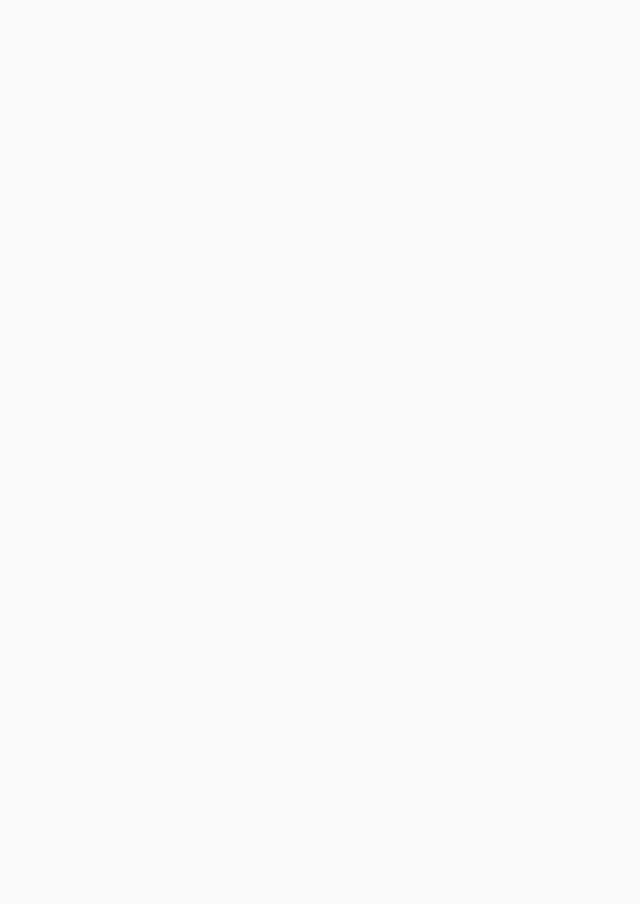
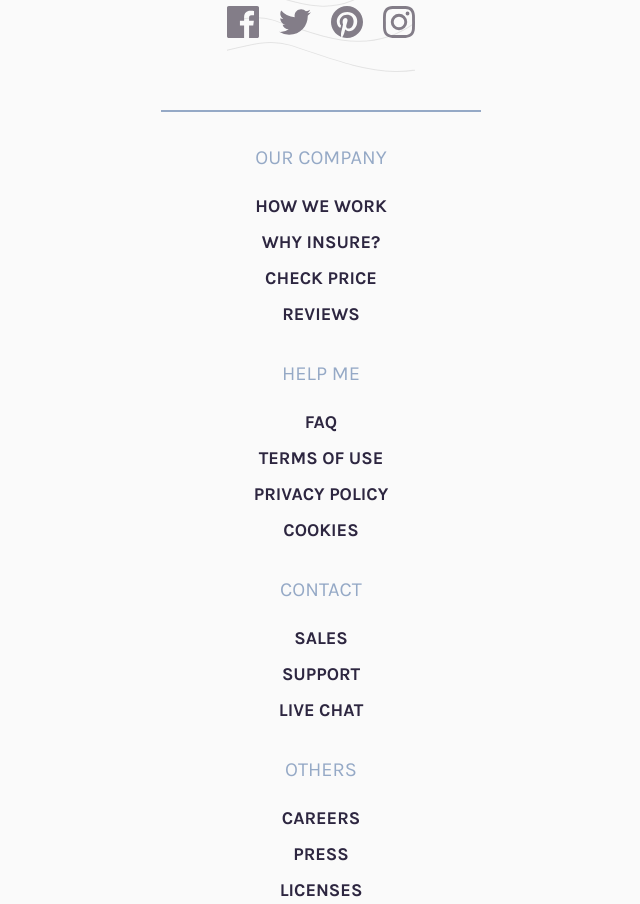
Before and after one commit to Tsuna21182/insure-landing-page-master, a React (Vite) app: page / in a window 1280 px wide. Shown: the part 3337-4241 px from the top of the page, without its empty margins (319-959 px from the left). Before the commit the page ends 3280 px from the top, so only its background shows below. Built offline with nearby package versions, Linux system fonts and the light colour scheme.

Commit message:
creacion footer agrupacion elementos

```diff
--- a/src/App.tsx
+++ b/src/App.tsx
@@ -1,7 +1,8 @@
-import Header from "./components/Header";
-import Hero from "./components/Hero";
-import Characteristics from "./components/Characteristics";
-import FindWork from "./components/FindWork";
+import Header from "./Header/Header";
+import Hero from "./components/Hero/Hero";
+import Characteristics from "./components/Section/Characteristics";
+import FindWork from "./components/Section/FindWork";
+import Footer from "./components/Footer/Footer";
 
 function App() {
   return (
@@ -10,6 +11,7 @@ function App() {
       <Hero />
       <Characteristics />
       <FindWork />
+      <Footer />
     </>
   );
 }
--- a/src/components/Header.tsx
+++ b/src/Header/Header.tsx
@@ -1,6 +1,6 @@
 import { useState } from "react";
-import NavBar from "./NavBar";
-import Btn from "./Btn";
+import NavBar from "../components/NavBar";
+import Btn from "../components/Btn";
 
 function Header() {
   const [isOpen, setIsOpen] = useState(false);
--- /dev/null
+++ b/src/components/Footer/Company.tsx
@@ -0,0 +1,23 @@
+function Company() {
+  return (
+    <section className="flex flex-col items-center gap-5 font-body">
+      <h3 className="uppercase text-GrayishBlue text-xl">our company</h3>
+      <ul className="flex flex-col text-center gap-2">
+        <a href="#" className="text-lg uppercase text-DarkViolet font-bold">
+          how we work
+        </a>
+        <a href="#" className="text-lg uppercase text-DarkViolet font-bold">
+          why insure?
+        </a>
+        <a href="#" className="text-lg uppercase text-DarkViolet font-bold">
+          check price
+        </a>
+        <a href="#" className="text-lg uppercase text-DarkViolet font-bold">
+          Reviews
+        </a>
+      </ul>
+    </section>
+  );
+}
+
+export default Company;
--- /dev/null
+++ b/src/components/Footer/Contact.tsx
@@ -0,0 +1,20 @@
+function Contact() {
+  return (
+    <section className="flex flex-col items-center gap-5 font-body">
+      <h3 className="uppercase text-GrayishBlue text-xl">contact</h3>
+      <ul className="flex flex-col text-center gap-2">
+        <a href="#" className="text-lg uppercase text-DarkViolet font-bold">
+          sales
+        </a>
+        <a href="#" className="text-lg uppercase text-DarkViolet font-bold">
+          support
+        </a>
+        <a href="#" className="text-lg uppercase text-DarkViolet font-bold">
+          live chat
+        </a>
+      </ul>
+    </section>
+  );
+}
+
+export default Contact;
--- /dev/null
+++ b/src/components/Footer/Footer.tsx
@@ -0,0 +1,20 @@
+import Redes from "./Redes";
+import Company from "./Company";
+import HelpMe from "./HelpMe";
+import Contact from "./Contact";
+import Others from "./Others";
+
+function Footer() {
+  return (
+    <footer className="flex flex-col items-center gap-8">
+      <Redes />
+      <div className="border border-GrayishBlue w-80"></div>
+      <Company />
+      <HelpMe />
+      <Contact />
+      <Others />
+    </footer>
+  );
+}
+
+export default Footer;
--- /dev/null
+++ b/src/components/Footer/HelpMe.tsx
@@ -0,0 +1,23 @@
+function HelpMe() {
+  return (
+    <section className="flex flex-col items-center gap-5 font-body">
+      <h3 className="uppercase text-GrayishBlue text-xl">help me</h3>
+      <ul className="flex flex-col text-center gap-2">
+        <a href="#" className="text-lg uppercase text-DarkViolet font-bold">
+          faq
+        </a>
+        <a href="#" className="text-lg uppercase text-DarkViolet font-bold">
+          terms of use
+        </a>
+        <a href="#" className="text-lg uppercase text-DarkViolet font-bold">
+          privacy policy
+        </a>
+        <a href="#" className="text-lg uppercase text-DarkViolet font-bold">
+          cookies
+        </a>
+      </ul>
+    </section>
+  );
+}
+
+export default HelpMe;
--- /dev/null
+++ b/src/components/Footer/Others.tsx
@@ -0,0 +1,20 @@
+function Others() {
+  return (
+    <section className="flex flex-col items-center gap-5 font-body">
+      <h3 className="uppercase text-GrayishBlue text-xl">others</h3>
+      <ul className="flex flex-col text-center gap-2">
+        <a href="#" className="text-lg uppercase text-DarkViolet font-bold">
+          careers
+        </a>
+        <a href="#" className="text-lg uppercase text-DarkViolet font-bold">
+          press
+        </a>
+        <a href="#" className="text-lg uppercase text-DarkViolet font-bold">
+          licenses
+        </a>
+      </ul>
+    </section>
+  );
+}
+
+export default Others;
--- /dev/null
+++ b/src/components/Footer/Redes.tsx
@@ -0,0 +1,39 @@
+function Redes() {
+  return (
+    <section className="flex flex-col text-center items-center bg-[url(/images/bg-pattern-footer-mobile.svg)]">
+      <img src="/images/logo.svg" alt="imagen logo" className="w-35" />
+      <ul className="flex items-center my-10 gap-5">
+        <a href="">
+          <img
+            src="/images/icon-facebook.svg"
+            alt="icono redes"
+            className="w-8"
+          />
+        </a>
+        <a href="">
+          <img
+            src="/images/icon-twitter.svg"
+            alt="icono redes"
+            className="w-8"
+          />
+        </a>
+        <a href="">
+          <img
+            src="/images/icon-pinterest.svg"
+            alt="icono redes"
+            className="w-8"
+          />
+        </a>
+        <a href="">
+          <img
+            src="/images/icon-instagram.svg"
+            alt="icono redes"
+            className="w-8"
+          />
+        </a>
+      </ul>
+    </section>
+  );
+}
+
+export default Redes;
--- a/src/components/Hero.tsx
+++ b/src/components/Hero/Hero.tsx
@@ -1,4 +1,4 @@
-import Btn from "./Btn";
+import Btn from "../Btn";
 
 function Hero() {
   return (
--- a/src/components/Characteristics.tsx
+++ b/src/components/Section/Characteristics.tsx
@@ -1,5 +1,5 @@
-import Card from "./Card";
-import Data from "../Data/Db";
+import Card from "../Card";
+import Data from "../../Data/Db";
 
 function Characteristics() {
   return (
--- a/src/components/FindWork.tsx
+++ b/src/components/Section/FindWork.tsx
@@ -1,8 +1,8 @@
-import Btn from "./Btn";
+import Btn from "../Btn";
 
 function FindWork() {
   return (
-    <section className="bg-DarkViolet bg-[url(/images/bg-pattern-how-we-work-mobile.svg)] bg-no-repeat bg-[12rem_-1rem] flex flex-col justify-center items-center text-center p-10 mx-5 my-20 h-80">
+    <section className="bg-DarkViolet bg-[url(/images/bg-pattern-how-we-work-mobile.svg)] bg-no-repeat bg-[13rem_-1rem] flex flex-col justify-center items-center text-center p-10 mx-5 my-20 h-80">
       <h2 className="font-display text-VeryLightGray text-4xl my-5">
         Find out more about how we work
       </h2>
```
